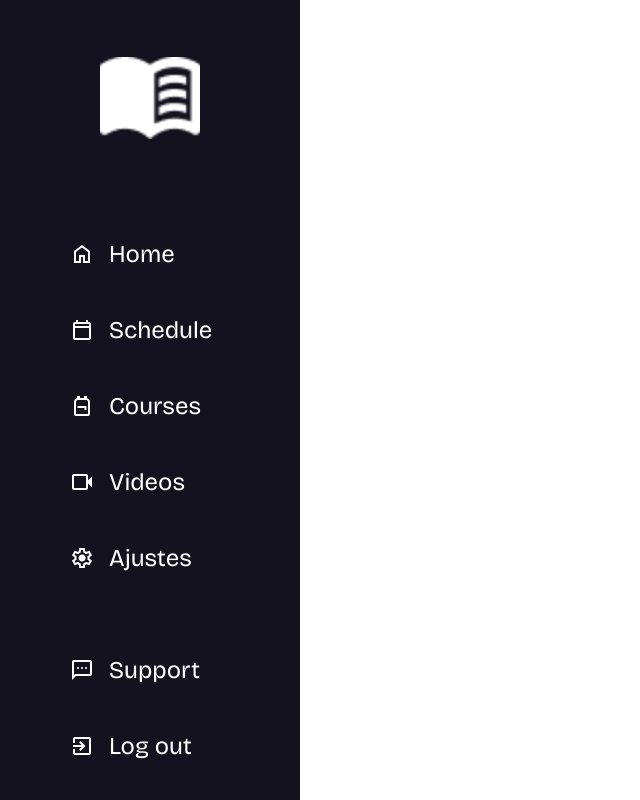
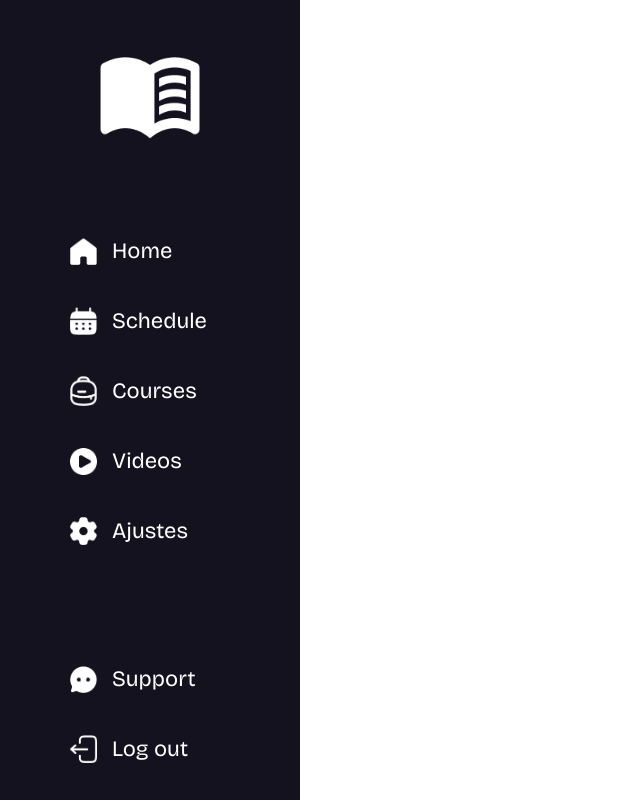
Before and after one commit to angel-iscoding/LMS-Platform-Frontend, a React (Vite) app: page /dashboard in a window 1280 px wide. Shown: the whole page, without its empty margins (0-640 px from the left). Built offline with nearby package versions, Linux system fonts and the light colour scheme.

Commit message:
New Icons added for the desing

```diff
--- a/src/sections/dashboard/menuSection.jsx
+++ b/src/sections/dashboard/menuSection.jsx
@@ -12,37 +12,37 @@ const MenuSection = () => {
         <>
             <div className={style.container}>
                 <div className={style.logo}>
-                    <a href="#" onClick={() => navigate('/dashboard/')}><img src="/assets/icons/Vector.png" alt="Logo"/></a>
+                    <a href="#" onClick={() => navigate('/dashboard/')}><img src="/assets/icons/Figma import/Logo.png" alt="Logo"/></a>
                 </div>
                 <div className={style.menu}>
                     <ul>
                         <li className={style.link}>
                             <a href="#" onClick={() => navigate('/dashboard/')}>
-                                <span class="material-symbols-outlined">home</span>
+                                <img src="/assets/icons/Figma Import/Home.png" width={27} alt="" />
                                 <p className={style.p_link}>Home</p>
                             </a>
                         </li>
                         <li className={style.link}>
                             <a href="#" onClick={() => navigate('/dashboard/clases')}>
-                                <span class="material-symbols-outlined">calendar_today</span>
+                                <img src="/assets/icons/Figma Import/Calendar.png" width={27} alt="" />
                                 <p className={style.p_link}>Schedule</p>
                             </a>
                         </li>
                         <li className={style.link}>
                             <a href="#" onClick={() => navigate('/dashboard/perfil')}>
-                                <span class="material-symbols-outlined">backpack</span>
+                                <img src="/assets/icons/Figma Import/Bag.png" width={27} alt="" />
                                 <p className={style.p_link}>Courses</p>
                             </a>
                         </li>
                         <li className={style.link}>
                             <a href="#" onClick={() => navigate('/dashboard/ajustes')}>
-                                <span class="material-symbols-outlined">videocam</span>
+                                <img src="/assets/icons/Figma Import/Video.png" width={27} alt="" />
                                 <p className={style.p_link}>Videos</p>
                             </a>
                         </li>
                         <li className={style.link}>
                             <a href="#" onClick={() => navigate('/dashboard/ajustes')}>
-                                <span class="material-symbols-outlined">settings</span>
+                                <img src="/assets/icons/Figma Import/Ajustes.png" width={27} alt="" />
                                 <p className={style.p_link}>Ajustes</p>
                             </a>
                         </li>
@@ -52,13 +52,13 @@ const MenuSection = () => {
                     <ul>
                         <li className={style.link}>
                             <a href="#" onClick={() => navigate('/dashboard/clases')}>
-                            <span class="material-symbols-outlined">sms</span>
+                                <img src="/assets/icons/Figma Import/Chat.png" width={27} alt="" />
                                 <p className={style.p_link}>Support</p>
                             </a>
                         </li>
                         <li className={style.link}>
                             <a href="#" onClick={() => navigate('/dashboard/clases')}>
-                            <span class="material-symbols-outlined">exit_to_app</span>
+                                <img src="/assets/icons/Figma Import/Sing out.png" width={27} alt="" />
                                 <p className={style.p_link}>Log out</p>
                             </a>
                         </li>
--- a/src/sections/dashboard/menuSection.module.css
+++ b/src/sections/dashboard/menuSection.module.css
@@ -8,7 +8,7 @@
 }
 
 .logo {
-  width: 80%;
+  width: 75%;
   height: 20%;
   padding: 100px;
   display: flex;
@@ -31,7 +31,7 @@
 
 .link {
   list-style: none;
-  font-size: 24px;
+  font-size: 22px;
   font-weight: 400;
 }
 
@@ -40,7 +40,6 @@
   align-items: center;
   color: white;
   text-decoration: none;
-  margin: 0;
 }
 
 .p_link {
```
